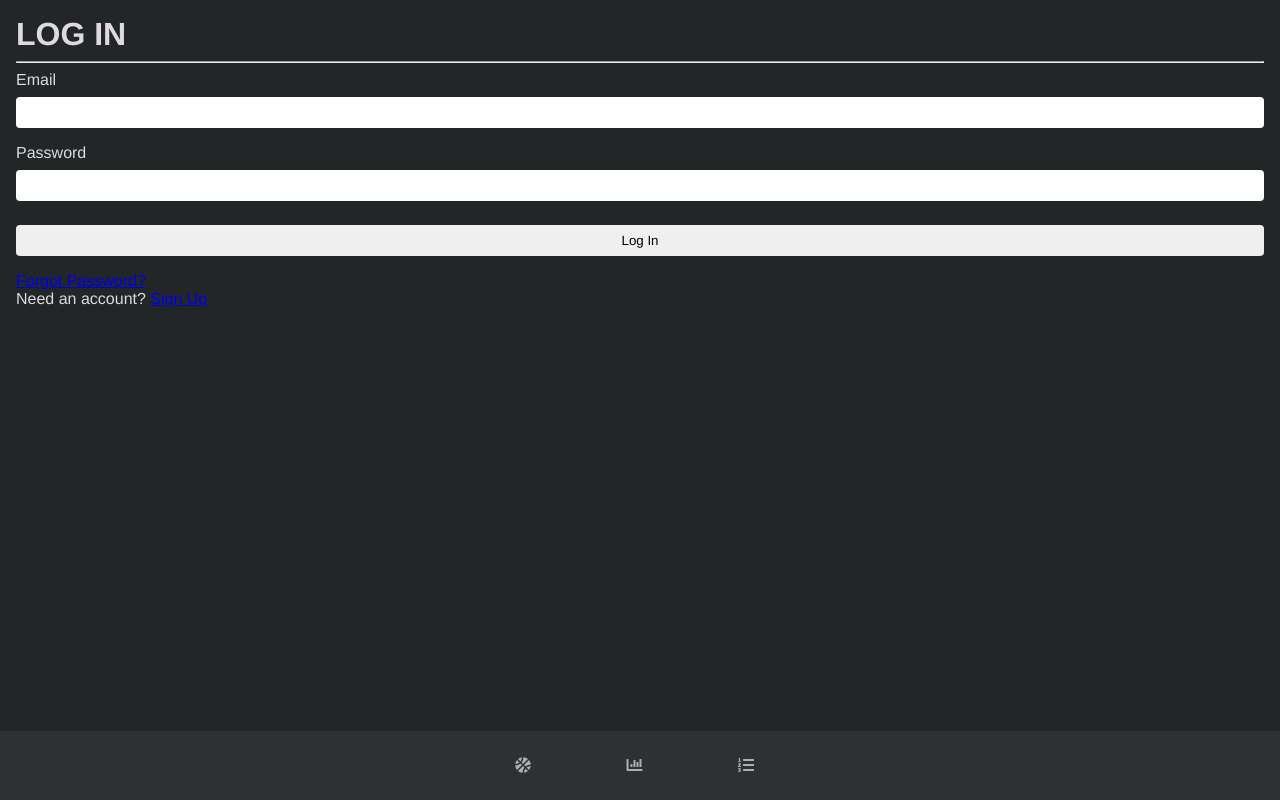
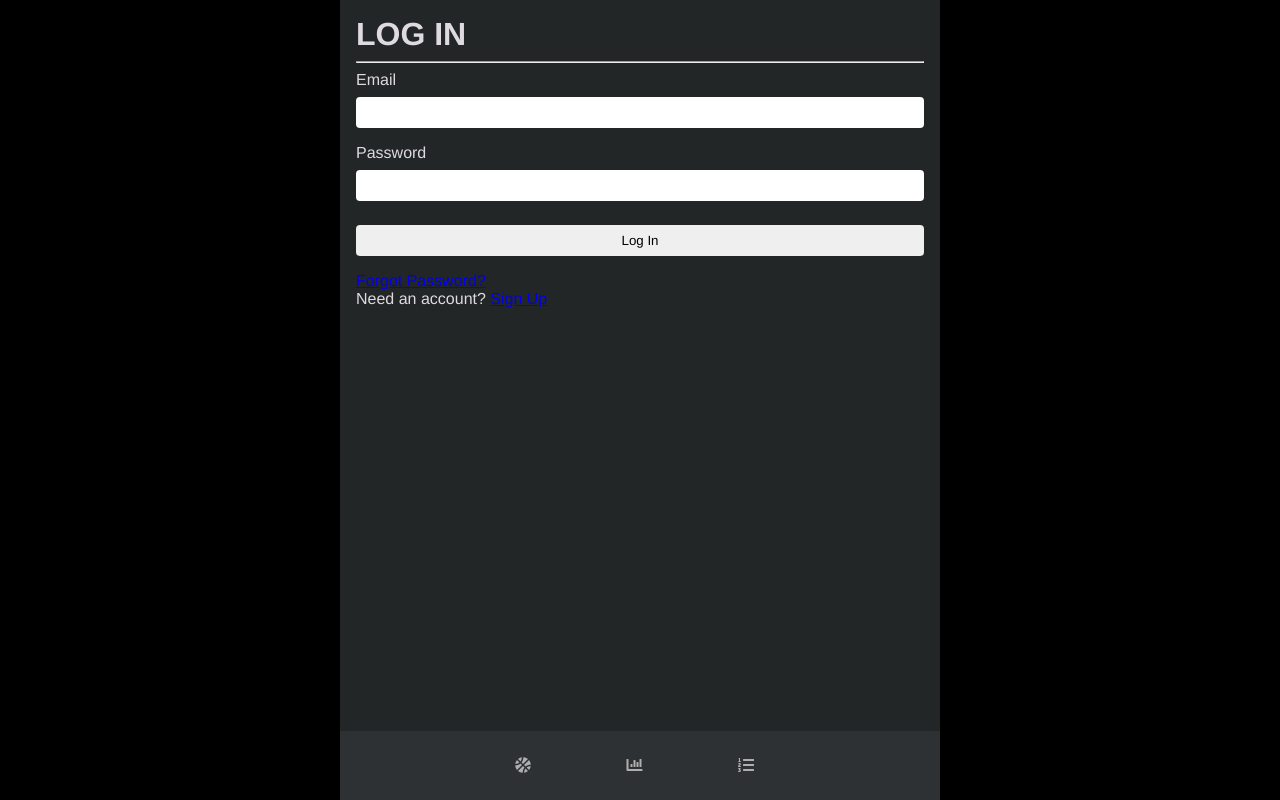
Before and after one commit to jaredami/shot-tracker, a React (Create React App) app: page /login in a window 1280 px wide. Built offline with nearby package versions, Linux system fonts and the light colour scheme; no server answers.

Commit message:
Restrict max width

```diff
--- a/src/components/App.css
+++ b/src/components/App.css
@@ -13,7 +13,7 @@ html {
   height: 100%;
 }
 body {
-  background: var(--background-primary);
+  background: black;
   height: 100%;
   color: var(--white);
 }
@@ -32,7 +32,10 @@ button {
   /* font-family: "Roboto", sans-serif; */
   /* font-family: "Bebas Neue", sans-serif; */
   font-family: var(--font-primary);
+  background: var(--background-primary);
   height: 100%;
+  max-width: 600px;
+  margin: 0 auto;
 }
 
 .header-container {
--- a/src/components/Nav.css
+++ b/src/components/Nav.css
@@ -9,6 +9,8 @@ nav {
   margin: 0 auto;
   bottom: 0;
   text-align: center;
+  width: 100%;
+  max-width: 600px;
 }
 
 nav a {
```
